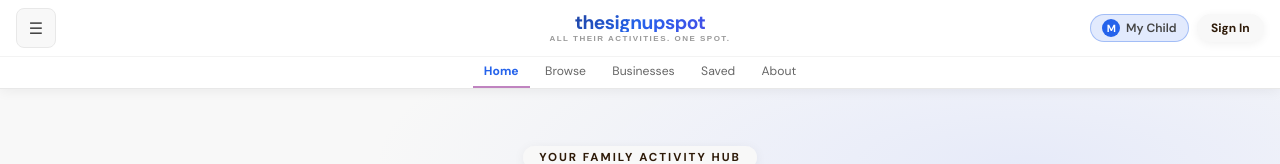
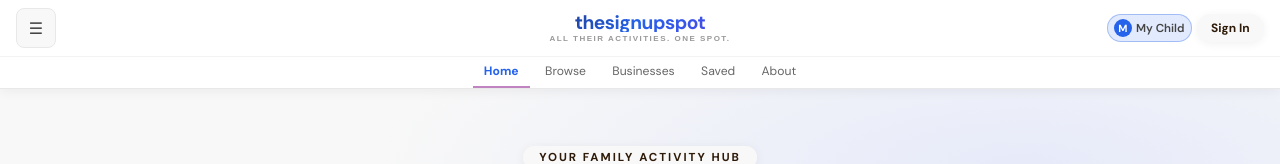
Before and after one commit to kmfields28/The-sign-up-spot, a React (Create React App) app: page / in a window 1280 px wide. Shown: the top 164 px of the page. Built offline with nearby package versions, Linux system fonts and the light colour scheme.

Commit message:
Compact nav buttons to prevent wrapping

```diff
--- a/src/App.jsx
+++ b/src/App.jsx
@@ -1951,11 +1951,11 @@ export default function TheSignUpSpot() {
             <div style={{ color:T.textMuted, fontSize:"0.5rem", fontWeight:600, letterSpacing:"1.5px", textTransform:"uppercase", textAlign:"center", marginTop:"2px" }}>All their activities. One spot.</div>
           </button>
           {/* Right: actions */}
-          <div style={{ display:"flex", gap:"0.5rem", alignItems:"center", justifyContent:"flex-end" }}>
+          <div style={{ display:"flex", gap:"0.3rem", alignItems:"center", justifyContent:"flex-end", flexWrap:"nowrap" }}>
           {/* Active kid chip */}
           {kids.length > 0 && (
             <button onClick={() => setKidsManagerOpen(true)}
-              style={{ background: kids.find(k=>k.id===activeKidId)?.color+"22" || T.bgDeep, border:"1px solid "+(kids.find(k=>k.id===activeKidId)?.color||T.border)+"55", borderRadius:"99px", padding:"0.28rem 0.7rem", fontSize:"0.75rem", fontWeight:600, cursor:"pointer", display:"flex", alignItems:"center", gap:"0.35rem", fontFamily:"inherit", color:T.textMid }}>
+              style={{ background: kids.find(k=>k.id===activeKidId)?.color+"22" || T.bgDeep, border:"1px solid "+(kids.find(k=>k.id===activeKidId)?.color||T.border)+"55", borderRadius:"99px", padding:"0.28rem 0.4rem", fontSize:"0.72rem", fontWeight:600, cursor:"pointer", display:"flex", alignItems:"center", gap:"0.25rem", fontFamily:"inherit", color:T.textMid }}>
               <span style={{ width:"18px", height:"18px", borderRadius:"50%", background:kids.find(k=>k.id===activeKidId)?.color||T.accent, color:"#fff", display:"inline-flex", alignItems:"center", justifyContent:"center", fontSize:"0.65rem", fontWeight:700 }}>
                 {(kids.find(k=>k.id===activeKidId)?.name||"K").charAt(0).toUpperCase()}
               </span>
```
